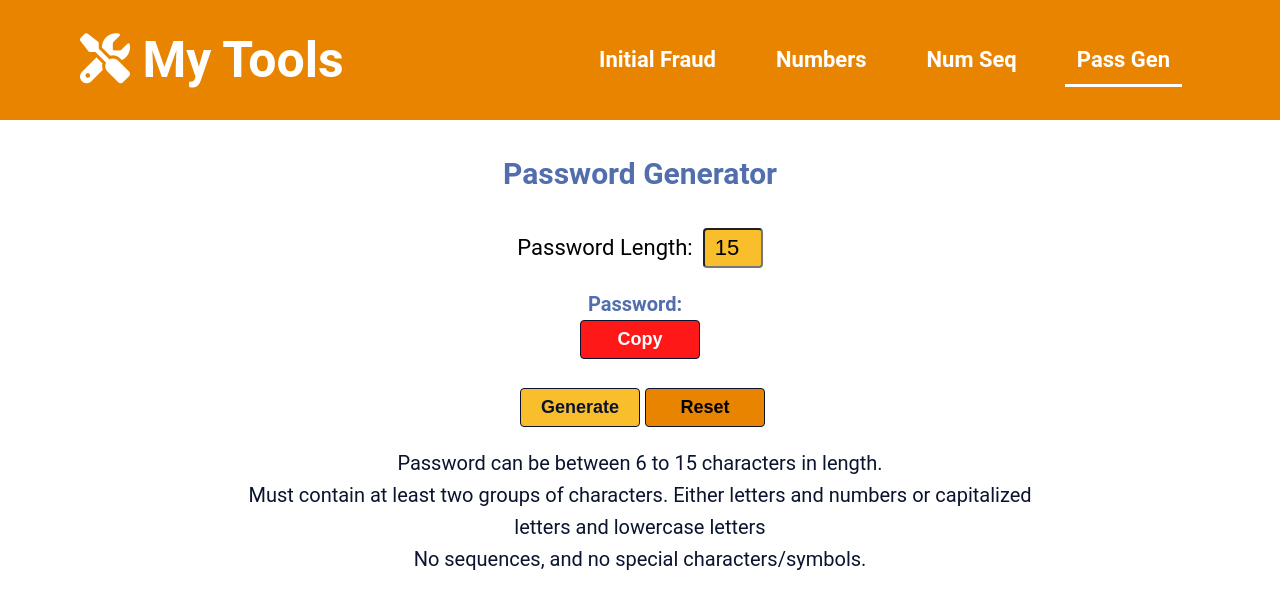
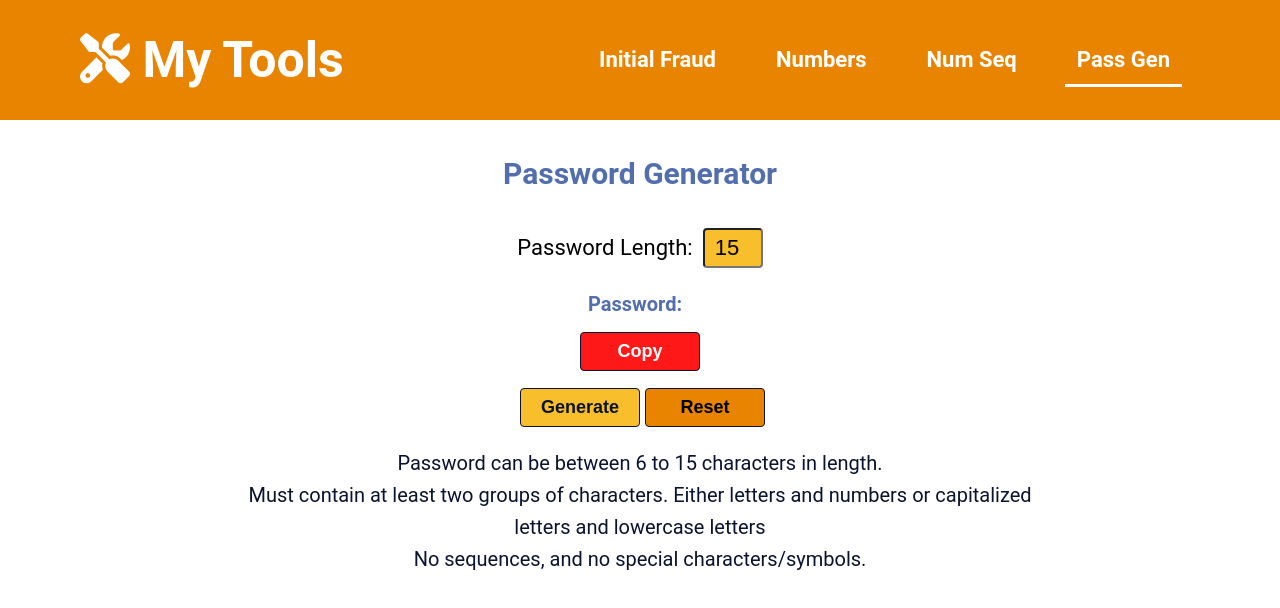
Before and after one commit to MelvinPeepers/tools, a React (Create React App) app in the folder my-app/: page /passwordGen in a window 1280 px wide. Shown: the top 608 px of the page. Built offline with nearby package versions, Linux system fonts and the light colour scheme.

Commit message:
added padding

```diff
--- a/my-app/src/components/pages/passwordGen/PasswordGen.css
+++ b/my-app/src/components/pages/passwordGen/PasswordGen.css
@@ -223,6 +223,7 @@ forms
   font-size: 2rem;
   font-weight: bold;
   margin-right: 10px;
+  padding-bottom: 12px;
 }
 
 .password-btn {
```
